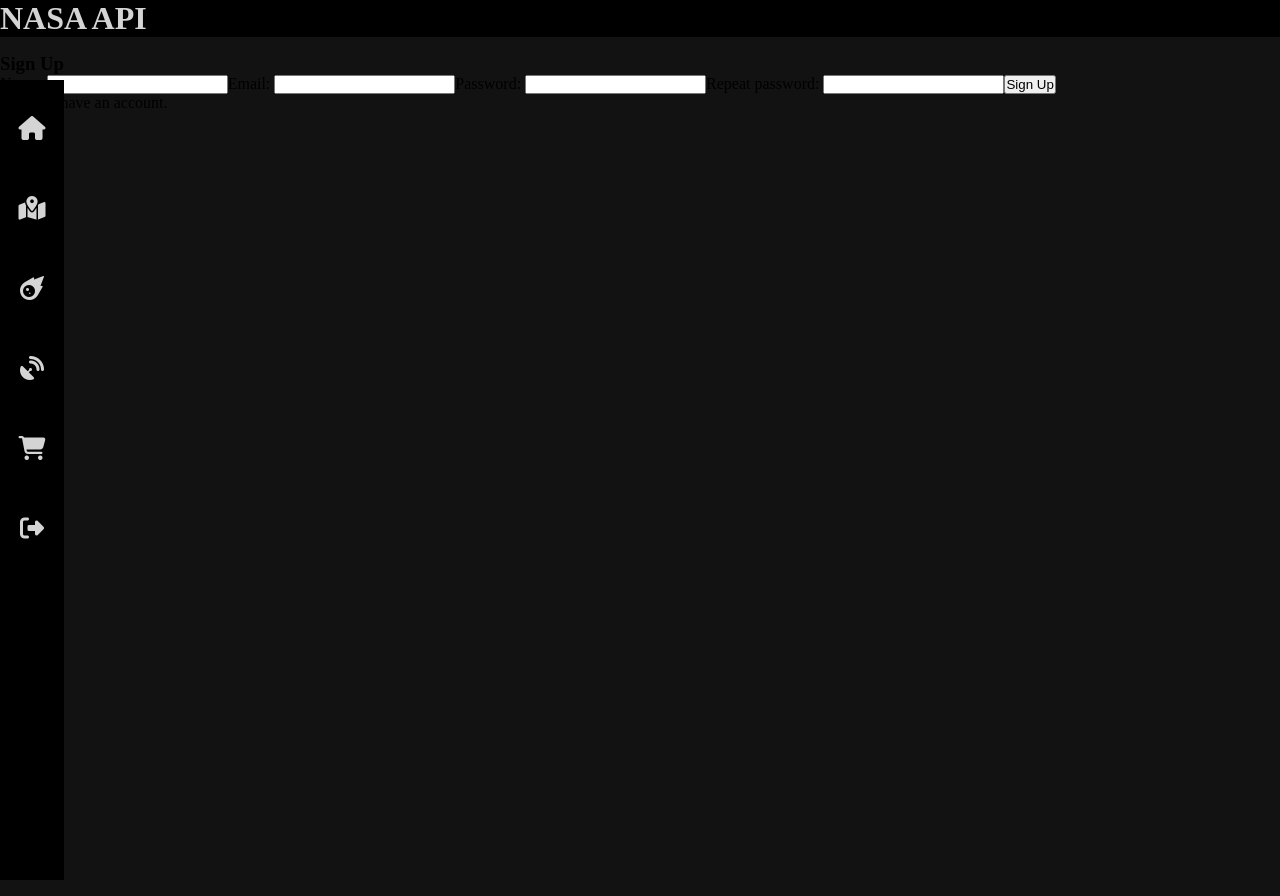
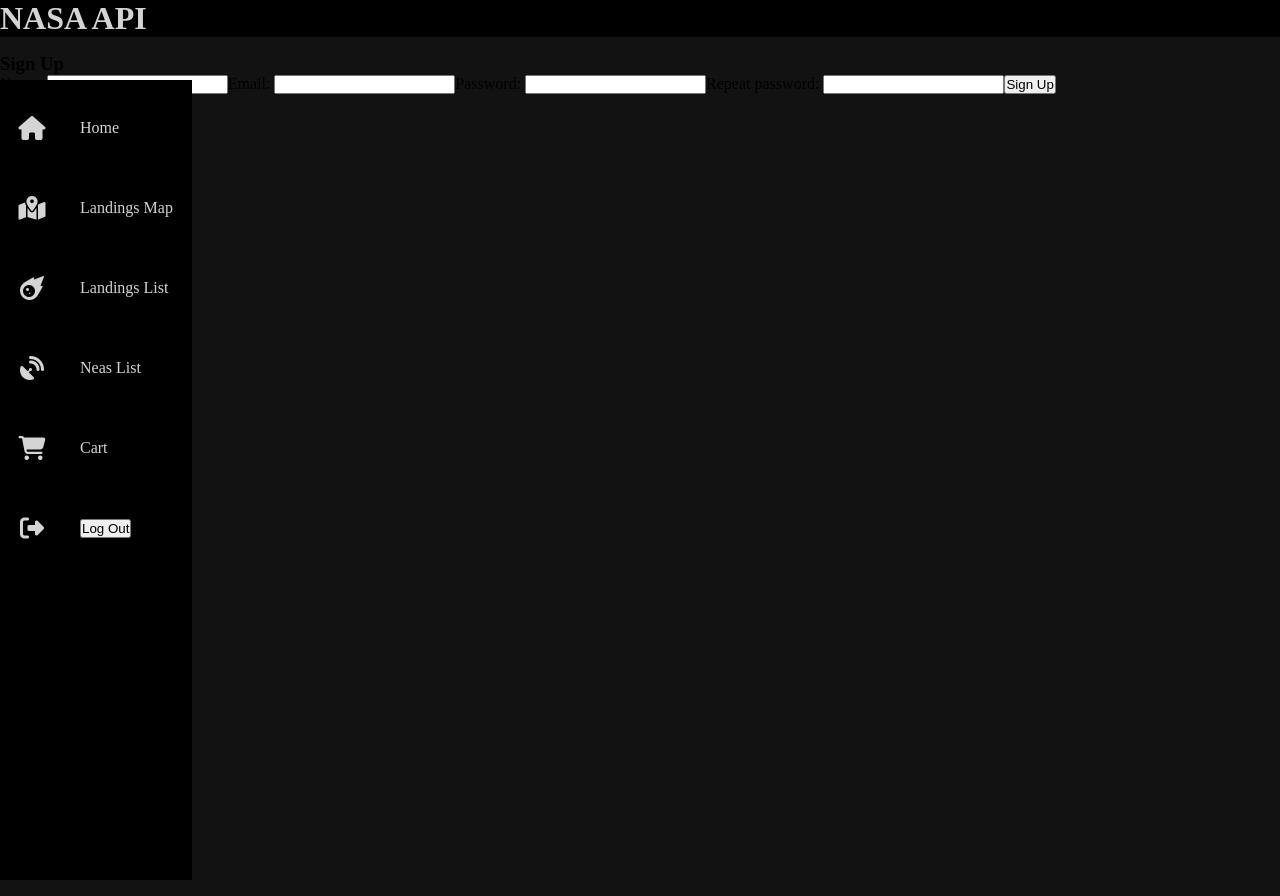
Before and after one commit to DaniPhilo/NASA_API, a React (Create React App) app in the folder client/: page / in a window 1280 px wide. After the commit the page ends 800 px from the top, so only its background shows below. Built offline with nearby package versions, Linux system fonts and the light colour scheme.

Commit message:
Added marker that shows what page is displyed in navbar links

```diff
--- a/client/src/components/header/Nav.js
+++ b/client/src/components/header/Nav.js
@@ -1,18 +1,24 @@
-import React from 'react'
+import React, { useState } from 'react'
 import { Link } from 'react-router-dom'
 
 import LogOut from './LogOut'
 
 function Nav({ isVisible }) {
 
+    const [currentPage, setCurrentPage] = useState('');
+
+    const handleClick = (event) => {
+        setCurrentPage(event.target.innerText);
+    }
+
     return (
         <nav className={isVisible ? 'links-navbar' : 'hidden'}>
             <ul>
-                <li><Link to="/home">Home</Link></li>
-                <li><Link to="/landings">Landings Map</Link></li>
-                <li><Link to="/landings/list">Landings List</Link></li>
-                <li><Link to='/neas'>Neas List</Link></li>
-                <li><Link to='/cart'>Cart</Link></li>
+                <li className={currentPage === 'Home' ? 'current-page' : 'nav-item'} onClick={handleClick}><Link to="/home">Home</Link></li>
+                <li className={currentPage === 'Landings Map' ? 'current-page' : 'nav-item'} onClick={handleClick}><Link to="/landings">Landings Map</Link></li>
+                <li className={currentPage === 'Landings List' ? 'current-page' : 'nav-item'} onClick={handleClick}><Link to="/landings/list">Landings List</Link></li>
+                <li className={currentPage === 'Neas List' ? 'current-page' : 'nav-item'} onClick={handleClick}><Link to='/neas'>Neas List</Link></li>
+                <li className={currentPage === 'Cart' ? 'current-page' : 'nav-item'} onClick={handleClick}><Link to='/cart'>Cart</Link></li>
                 <li><LogOut /></li>
             </ul>
         </nav>
--- a/client/src/styles/styles.scss
+++ b/client/src/styles/styles.scss
@@ -224,6 +224,17 @@
     transform: none;
   }
 
+  .current-page::after {
+    position: absolute;
+    top: 3rem;
+    left: 0.75rem;
+    content: '';
+    width: 6rem;
+    height: 2px;
+
+    background-color: $accent-color;
+  }
+
   .icons-navbar {
     position: fixed;
     top: $desktop-nav-top-position;
@@ -235,9 +246,9 @@
 
     background-color: $secondary-color;
   }
-  .icons-navbar:hover + nav {
-    left: $desktop-nav-width;
-  }
+  // .icons-navbar:hover + nav {
+  //   left: $desktop-nav-width;
+  // }
 
   .icons-navbar > ul {
     display: flex;
@@ -267,9 +278,10 @@
   }
 
   nav {
-    position: absolute;
+    position: fixed;
     top: $desktop-nav-top-position;
-    left: calc($desktop-nav-width - 8rem);
+    // left: calc($desktop-nav-width - 8rem);
+    left: calc($desktop-nav-width);
     z-index: 9;
 
     width: 8rem;
@@ -291,6 +303,7 @@
   }
 
   nav > ul > li {
+    position: relative;
     display: flex;
     flex-direction: row;
     justify-content: flex-start;
```
